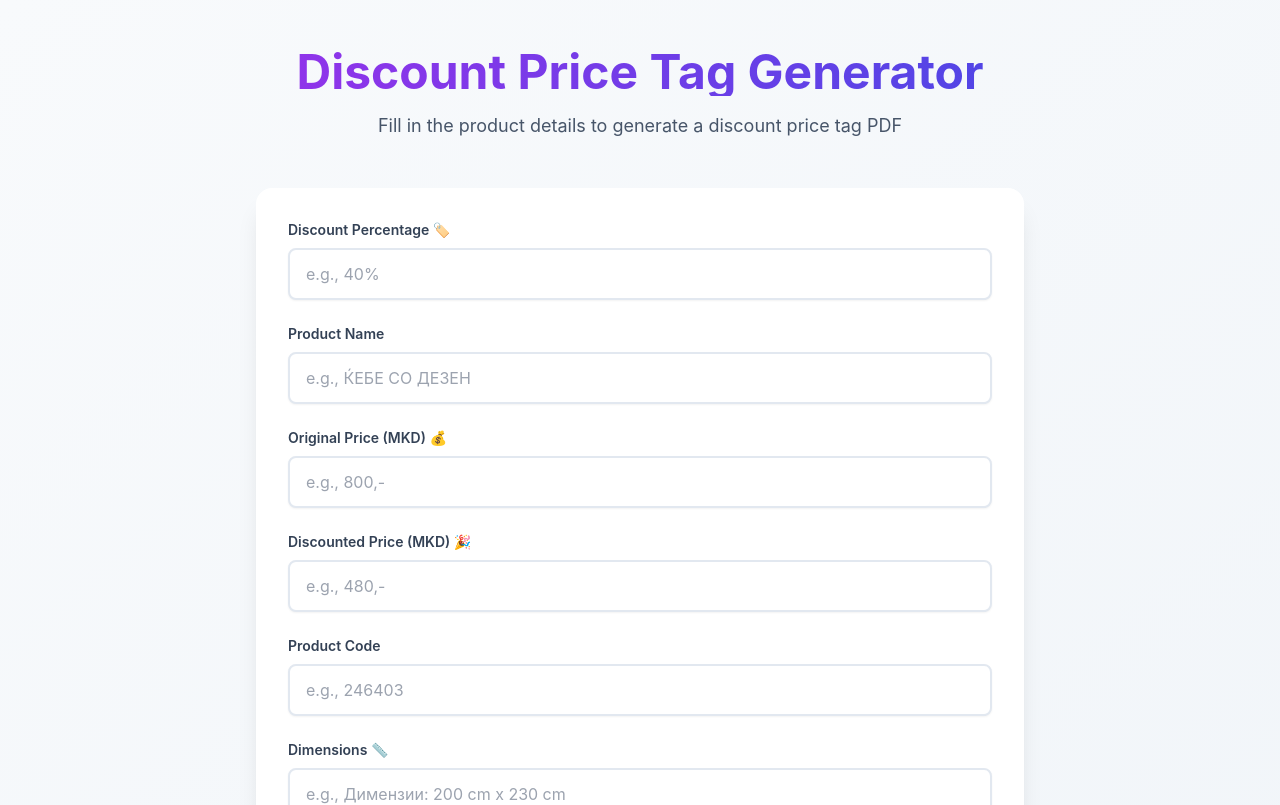
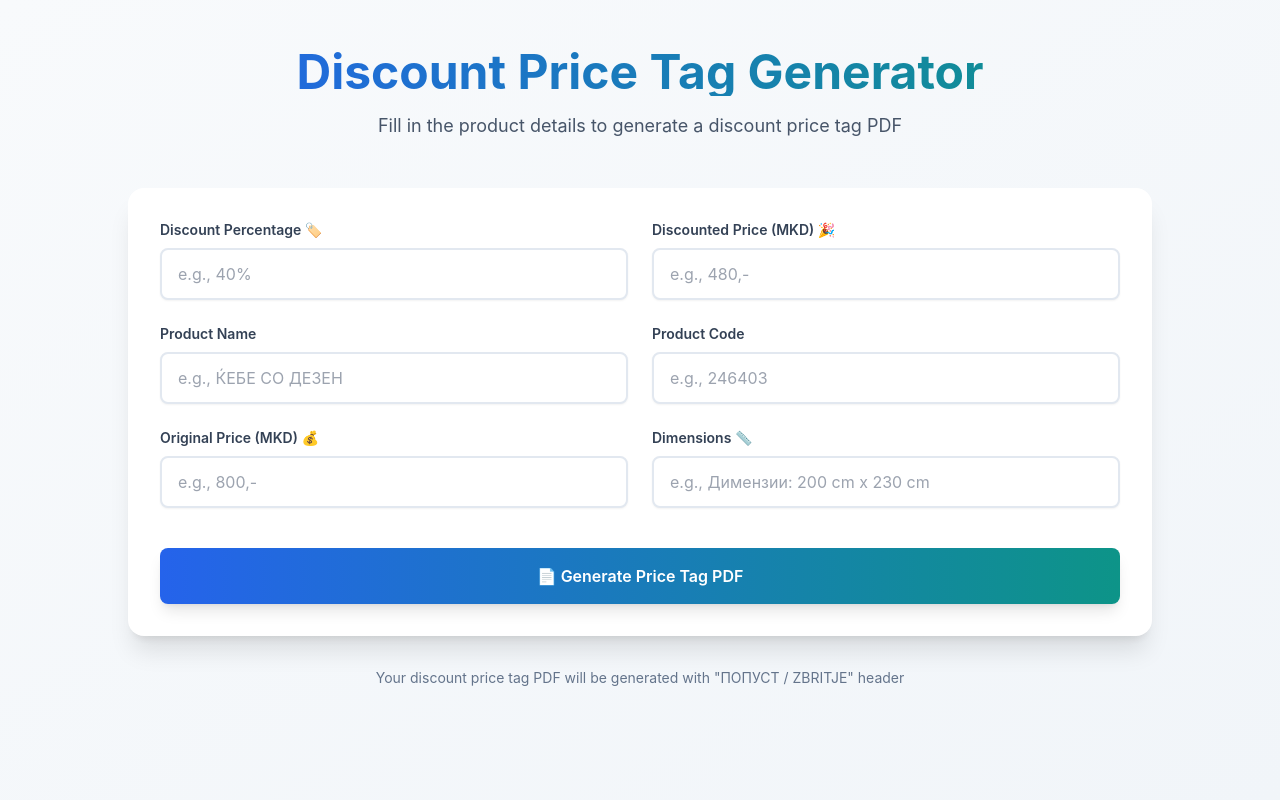
Before and after one commit to ardijancuri/PDF-price-tag-generator, a React (Vite) app: page / in a window 1280 px wide. Shown: the top 805 px of the page. Built offline with nearby package versions, Linux system fonts and the light colour scheme.

Commit message:
Refactor form layout to a two-column grid for improved usability; update color scheme to blue and teal for consistency across the application.

```diff
--- a/src/App.jsx
+++ b/src/App.jsx
@@ -71,10 +71,10 @@ function App() {
 
     return (
         <div className="min-h-screen py-12 px-4 sm:px-6 lg:px-8">
-            <div className="max-w-3xl mx-auto">
+            <div className="max-w-5xl mx-auto">
                 {/* Header */}
                 <div className="text-center mb-12">
-                    <h1 className="text-5xl font-bold bg-gradient-to-r from-purple-600 to-indigo-600 bg-clip-text text-transparent mb-4">
+                    <h1 className="text-5xl font-bold bg-gradient-to-r from-blue-600 to-teal-600 bg-clip-text text-transparent mb-4">
                         Discount Price Tag Generator
                     </h1>
                     <p className="text-slate-600 text-lg">
@@ -85,9 +85,13 @@ function App() {
                 {/* Main Form Card */}
                 <div className="card">
                     <form onSubmit={handleSubmit} className="space-y-6">
+                        {/* Two Column Grid Layout */}
+                        <div className="grid grid-cols-1 md:grid-cols-2 gap-6">
+                            {/* Left Column - Fields 1, 2, 3 */}
+                            <div className="space-y-6">
                                 {/* Field 1 - Discount Percentage */}
                                 <div className="group">
-                            <label htmlFor="field1" className="block text-sm font-semibold text-slate-700 mb-2 group-hover:text-purple-600 transition-colors">
+                                    <label htmlFor="field1" className="block text-sm font-semibold text-slate-700 mb-2 group-hover:text-blue-600 transition-colors">
                                         Discount Percentage 🏷️
                                     </label>
                                     <input
@@ -103,7 +107,7 @@ function App() {
 
                                 {/* Field 2 - Product Name */}
                                 <div className="group">
-                            <label htmlFor="field2" className="block text-sm font-semibold text-slate-700 mb-2 group-hover:text-purple-600 transition-colors">
+                                    <label htmlFor="field2" className="block text-sm font-semibold text-slate-700 mb-2 group-hover:text-blue-600 transition-colors">
                                         Product Name
                                     </label>
                                     <input
@@ -119,7 +123,7 @@ function App() {
 
                                 {/* Field 3 - Original Price */}
                                 <div className="group">
-                            <label htmlFor="field3" className="block text-sm font-semibold text-slate-700 mb-2 group-hover:text-purple-600 transition-colors">
+                                    <label htmlFor="field3" className="block text-sm font-semibold text-slate-700 mb-2 group-hover:text-blue-600 transition-colors">
                                         Original Price (MKD) 💰
                                     </label>
                                     <input
@@ -132,10 +136,13 @@ function App() {
                                         placeholder="e.g., 800,-"
                                     />
                                 </div>
+                            </div>
 
+                            {/* Right Column - Fields 4, 5, 6 */}
+                            <div className="space-y-6">
                                 {/* Field 4 - Discounted Price */}
                                 <div className="group">
-                            <label htmlFor="field4" className="block text-sm font-semibold text-slate-700 mb-2 group-hover:text-purple-600 transition-colors">
+                                    <label htmlFor="field4" className="block text-sm font-semibold text-slate-700 mb-2 group-hover:text-blue-600 transition-colors">
                                         Discounted Price (MKD) 🎉
                                     </label>
                                     <input
@@ -151,7 +158,7 @@ function App() {
 
                                 {/* Field 5 - Product Code */}
                                 <div className="group">
-                            <label htmlFor="field5" className="block text-sm font-semibold text-slate-700 mb-2 group-hover:text-purple-600 transition-colors">
+                                    <label htmlFor="field5" className="block text-sm font-semibold text-slate-700 mb-2 group-hover:text-blue-600 transition-colors">
                                         Product Code
                                     </label>
                                     <input
@@ -167,7 +174,7 @@ function App() {
 
                                 {/* Field 6 - Dimensions */}
                                 <div className="group">
-                            <label htmlFor="field6" className="block text-sm font-semibold text-slate-700 mb-2 group-hover:text-purple-600 transition-colors">
+                                    <label htmlFor="field6" className="block text-sm font-semibold text-slate-700 mb-2 group-hover:text-blue-600 transition-colors">
                                         Dimensions 📏
                                     </label>
                                     <input
@@ -179,6 +186,8 @@ function App() {
                                         className="input-field"
                                         placeholder="e.g., Димензии: 200 cm x 230 cm"
                                     />
+                                </div>
+                            </div>
                         </div>
 
                         {/* Error Message */}
--- a/src/index.css
+++ b/src/index.css
@@ -19,13 +19,13 @@
 @layer components {
   .input-field {
     @apply w-full px-4 py-3 rounded-lg border-2 border-slate-200
-           focus:border-purple-500 focus:ring-4 focus:ring-purple-100
+           focus:border-blue-500 focus:ring-4 focus:ring-blue-100
            transition-all duration-200 outline-none
            bg-white shadow-sm hover:shadow-md resize-none;
   }
 
   .btn-primary {
-    @apply px-8 py-4 bg-gradient-to-r from-purple-600 to-indigo-600
+    @apply px-8 py-4 bg-gradient-to-r from-blue-600 to-teal-600
            text-white font-semibold rounded-lg shadow-lg
            hover:shadow-xl hover:scale-105
            active:scale-95 transition-all duration-200
```
Lines whose indentation alone changed are shown as unchanged.
